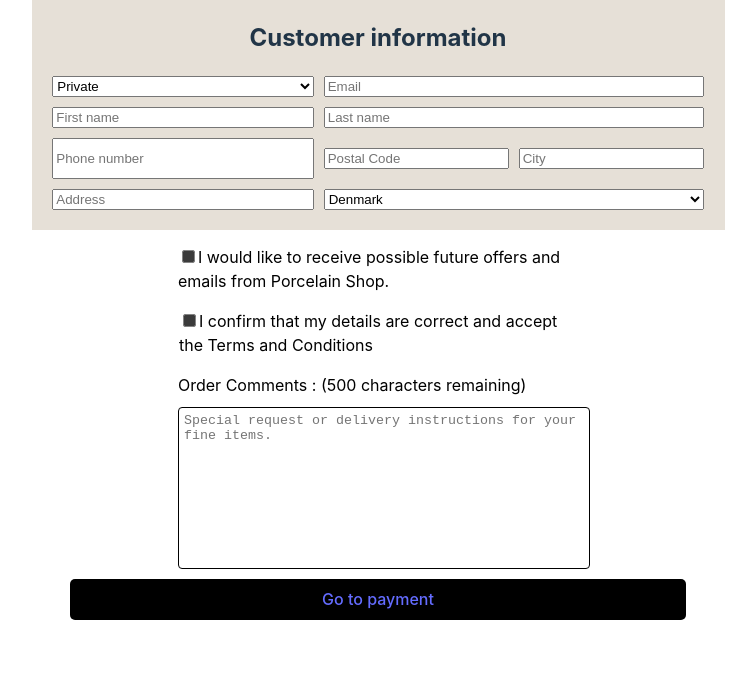
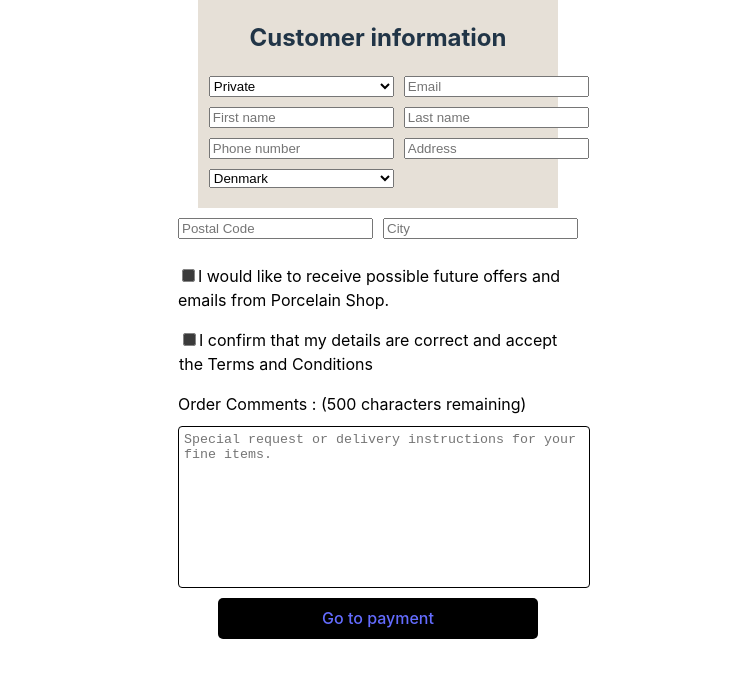
Before and after one commit to Johansogaard/frontend, a React (Vite) app: page /checkout in a window 1280 px wide. Shown: the top 678 px of the page, without its empty margins (262-1018 px from the left). Built offline with nearby package versions, Linux system fonts and the light colour scheme; no server answers.

Commit message:
Fix and update ZipForm.

```diff
--- a/src/checkoutPage/checkoutPage-Components/formComponent.tsx
+++ b/src/checkoutPage/checkoutPage-Components/formComponent.tsx
@@ -120,7 +120,6 @@ export function FormComponent({
            )}
 
 
-           <ZipForm />
 
 
            <input
@@ -142,42 +141,44 @@ export function FormComponent({
    );
  }
 
-function ZipForm() {
+function ZipForm({ setPostalCode }) {
   type PostalCodeData = {
-    nr: string
-    navn: string
-  }
-  const [postalCode, setPostalCode] = useState('')
-  const [postalCodes, setPostalCodes] = useState<PostalCodeData[]>([])
-  const [message, setMessage] = useState('')
-  const [city, setCity] = useState('')
+    nr: string;
+    navn: string;
+  };
+
+  const [postalCode, setPostalCodeLocal] = useState('');
+  const [postalCodes, setPostalCodes] = useState<PostalCodeData[]>([]);
+  const [message, setMessage] = useState('');
+  const [city, setCity] = useState('');
 
   useEffect(() => {
     const fetchData = async () => {
-      const response = await fetch('https://api.dataforsyningen.dk/postnumre')
-      const data = await response.json()
-      setPostalCodes(data)
-    }
-    fetchData()
-  }, [])
+      const response = await fetch('https://api.dataforsyningen.dk/postnumre');
+      const data = await response.json();
+      setPostalCodes(data);
+    };
+    fetchData();
+  }, []);
 
   const handleChange = (event: React.ChangeEvent<HTMLInputElement>) => {
-    const value = event.target.value
-    setPostalCode(value)
+    const value = event.target.value;
+    setPostalCodeLocal(value);
+    setPostalCode(value); // Update parent component with the postal code
 
     if (value.length === 4) {
       const postalCodeData = postalCodes.find(
         (item: { nr: string; navn: string }) => item.nr === value
-      )
+      );
       if (postalCodeData) {
-        setMessage('')
-        setCity(postalCodeData.navn)
+        setMessage('');
+        setCity(postalCodeData.navn);
       } else {
-        setMessage('Postal code is not valid')
-        setCity('')
+        setMessage('Postal code is not valid');
+        setCity('');
       }
     }
-  }
+  };
 
   return (
     <div className='zipform-container'>
@@ -201,8 +202,9 @@ function ZipForm() {
         className="city-input"
       />
     </div>
-  )
+  );
 }
+
 
 export default ZipForm
 
--- a/src/checkoutPage/checkoutPage.tsx
+++ b/src/checkoutPage/checkoutPage.tsx
@@ -1,4 +1,4 @@
-import { FormComponent } from "./checkoutPage-Components/formComponent";
+import ZipForm, { FormComponent } from "./checkoutPage-Components/formComponent";
 //import { CheckoutMenuBar } from "./checkoutMenuBar/checkoutMenuBar";
 import './checkoutPage.css';
 import { Link } from "react-router-dom";
@@ -35,6 +35,8 @@ export function CheckoutPage() {
   const [termsChecked, setTermsChecked] = useState(false);
   const [newsChecked, setNewsChecked] = useState(false);
   const [error, setError] = useState('');
+  const [postalCode, setPostalCode] = useState('');
+
 
 
 
@@ -45,6 +47,9 @@ export function CheckoutPage() {
   if (!email || !isEmailValid) {
      errors.push('Email is not valid');
    }
+    if (!postalCode || postalCode.length !== 4) {
+      errors.push('Postal code is shit');
+    }
 
    if (!firstName || !isFirstNameValid) {
      errors.push('Fill out First Name');
@@ -95,10 +100,12 @@ if (errors.length > 0) {
             isFirstNameValid={isFirstNameValid}
             isLastNameValid={isLastNameValid}
             isAddressValid={isAddressValid}         />
+
       </section>
+        <ZipForm setPostalCode={setPostalCode} />
 
 
-      <section className="checkout-checkboxNews">
+        <section className="checkout-checkboxNews">
         <CheckboxNews
           name="News"
           val={newsChecked}
```
